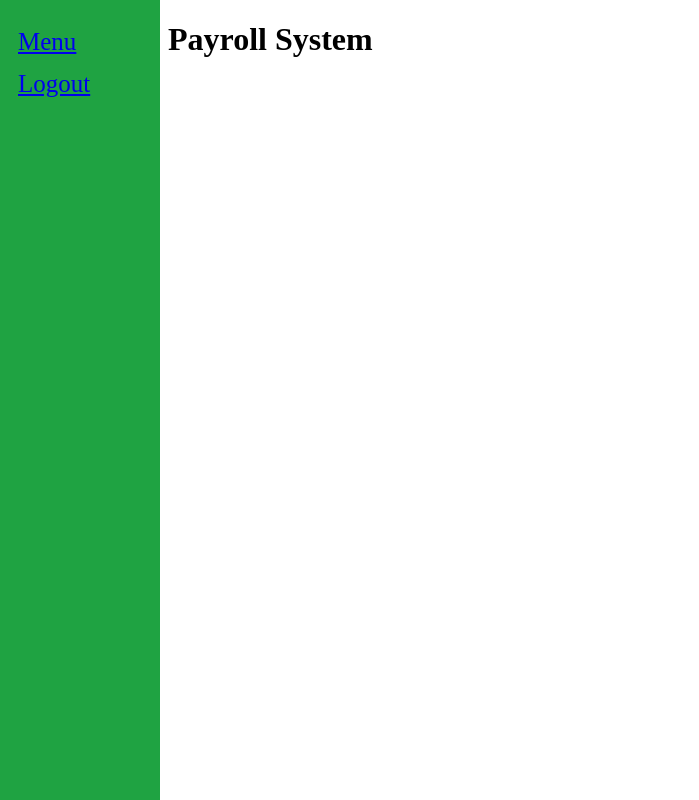
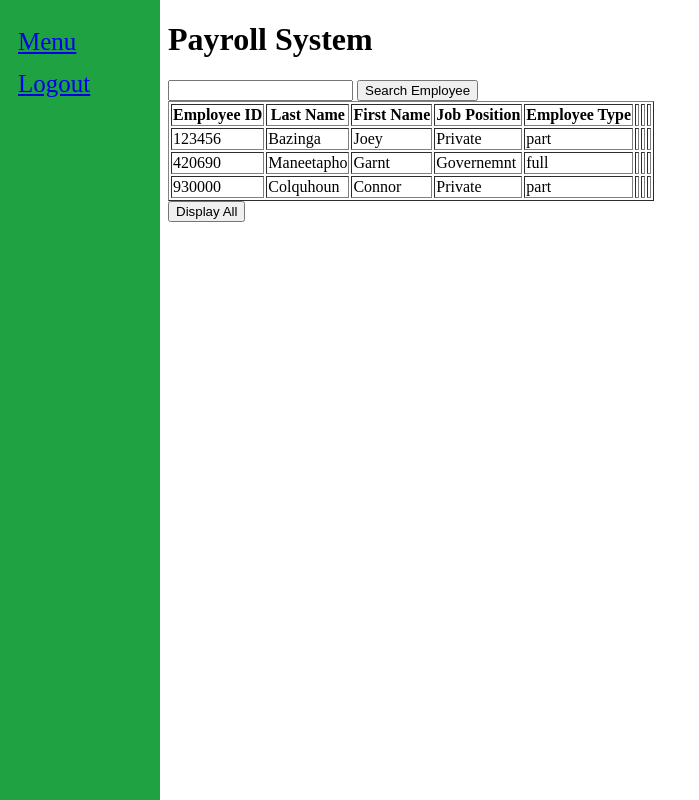
Before and after one commit to zrta2480/Webdev_SA3, a PHP site: page /menu.php in a window 1280 px wide. Shown: the whole page, without its empty margins (0-699 px from the left). Run offline with PHP 8.4, Linux system fonts and the light colour scheme; a user stored in the database is signed in; data comes from the database, SQL or seed files in the repository.

Commit message:
Add files via upload

```diff
--- /dev/null
+++ b/display.php
@@ -0,0 +1,93 @@
+<?php
+include "dbs-connect.php";
+
+if(!isset($_POST['enterSearch']) || isset($_POST['displayAll']))
+{
+    $sql = "SELECT * FROM tblemployees";
+    $results = mysqli_query($con, $sql);
+
+    echo "<table border='1'>";
+    echo "<tr>";
+    echo "<th>Employee ID</th>";
+    echo "<th>Last Name</th>";
+    echo "<th>First Name</th>";
+    echo "<th>Job Position</th>";
+    echo "<th>Employee Type</th>";
+    echo "<th> </th>"; //Edit
+    echo "<th> </th>"; //Delete
+    echo "<th> </th>"; //Payroll
+    echo "</tr>";
+
+    if(mysqli_num_rows($results) > 0)
+    {
+        while($row = mysqli_fetch_assoc($results))
+        {
+            echo "<tr>";
+            echo "<td>". $row['fldindex'] ."</td>";
+            echo "<td>". $row['fldlastname'] ."</td>";
+            echo "<td>". $row['fldfirstname'] ."</td>";
+            echo "<td>". $row['fldposition'] ."</td>";
+            echo "<td>". $row['fldemployeetype'] ."</td>";
+            echo "<td> </td>"; //edit link
+            echo "<td> </td>"; //delete link
+            echo "<td> </td>"; //payroll link
+            echo "</tr>";
+        }
+    }
+    else {
+        echo "<tr>";
+        echo "<td>No Entries</td>";
+        echo "</tr>";
+    }
+
+    echo "</table>";
+}
+elseif(isset($_POST['enterSearch']))
+{
+    $search_query = $_POST['searchKey'];
+    $search_sql = "SELECT * FROM tblemployees
+    WHERE (fldindex LIKE '%$search_query%') OR (fldlastname LIKE '%$search_query%') OR (fldfirstname LIKE '%$search_query%') OR (fldposition LIKE '%$search_query%') OR (fldemployeetype LIKE '%$search_query%')";
+
+    $search_result = mysqli_query($con, $search_sql);
+
+    echo "<table border='1'>";
+    echo "<tr>";
+    echo "<th>Employee ID</th>";
+    echo "<th>Last Name</th>";
+    echo "<th>First Name</th>";
+    echo "<th>Job Position</th>";
+    echo "<th>Employee Type</th>";
+    echo "<th> </th>"; //Edit
+    echo "<th> </th>"; //Delete
+    echo "<th> </th>"; //Payroll
+    echo "</tr>";
+
+
+    if(mysqli_num_rows($search_result) > 0)
+    {
+        while($search_row = mysqli_fetch_assoc($search_result))
+        {
+            echo "<tr>";
+            echo "<td>". $search_row['fldindex'] ."</td>";
+            echo "<td>". $search_row['fldlastname'] ."</td>";
+            echo "<td>". $search_row['fldfirstname'] ."</td>";
+            echo "<td>". $search_row['fldposition'] ."</td>";
+            echo "<td>". $search_row['fldemployeetype'] ."</td>";
+            echo "<td> </td>"; //edit link
+            echo "<td> </td>"; //delete link
+            echo "<td> </td>"; //payroll link
+            echo "</tr>";
+        }
+    }
+
+    else {
+        echo "<tr>";
+        echo "<td>No Entries</td>";
+        echo "</tr>";
+    }
+
+    echo "</table>";
+}
+
+mysqli_close($con);
+?>
--- a/menu.php
+++ b/menu.php
@@ -30,6 +30,21 @@ if(!isset($_SESSION['user']))
                 <h1>Payroll System</h1>
             </div>
 
+            <div class="search-add">
+                <form action="<?php echo htmlspecialchars($_SERVER["PHP_SELF"]); ?>" method="post">
+                    <input type="text" name="searchKey" />
+                    <input type="submit" value="Search Employee" name="enterSearch" />
+                </form>
+            </div>
+            <?php
+            include "display.php";
+            ?>
+            <div class="displayButton">
+                <form action="<?php echo htmlspecialchars($_SERVER["PHP_SELF"]); ?>" method="post">
+                    <input type="submit" value="Display All" name="displayAll" />
+                </form>
+            </div>
+
 
         </div>
     </body>
```
